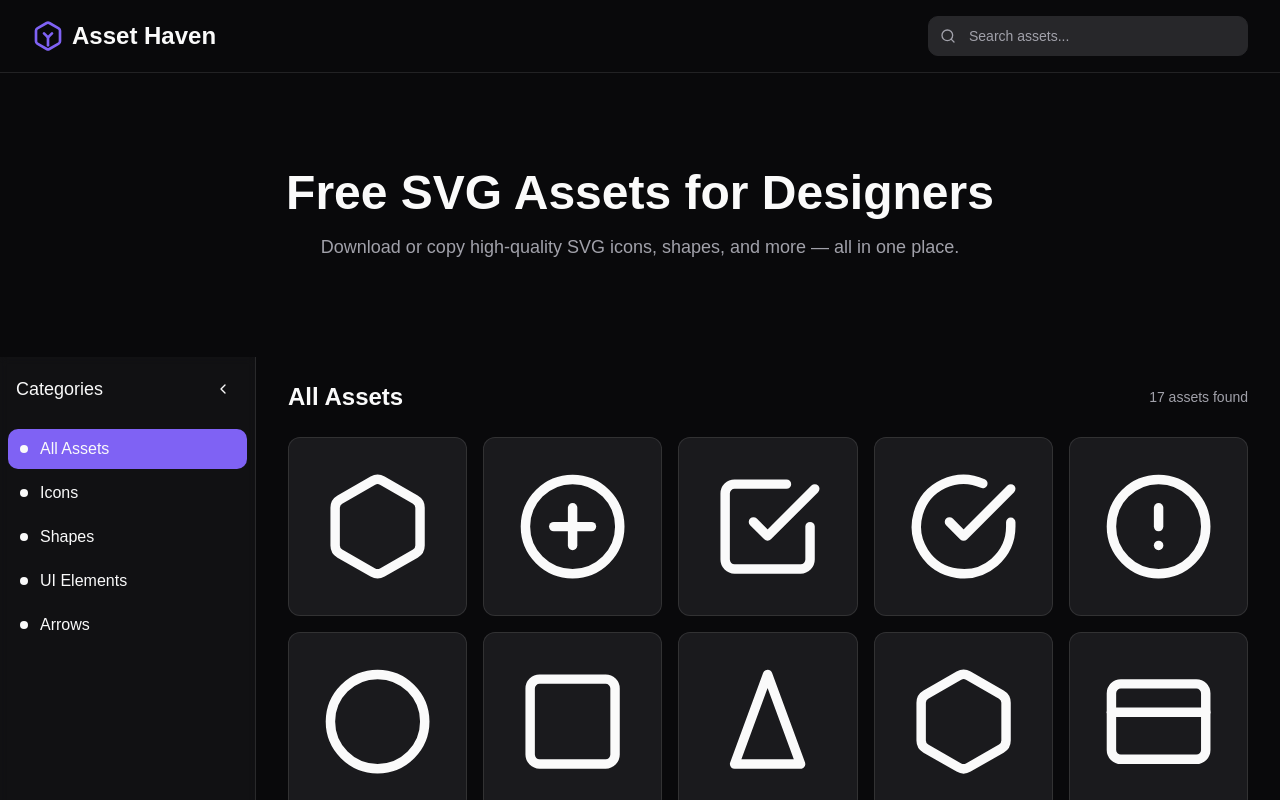
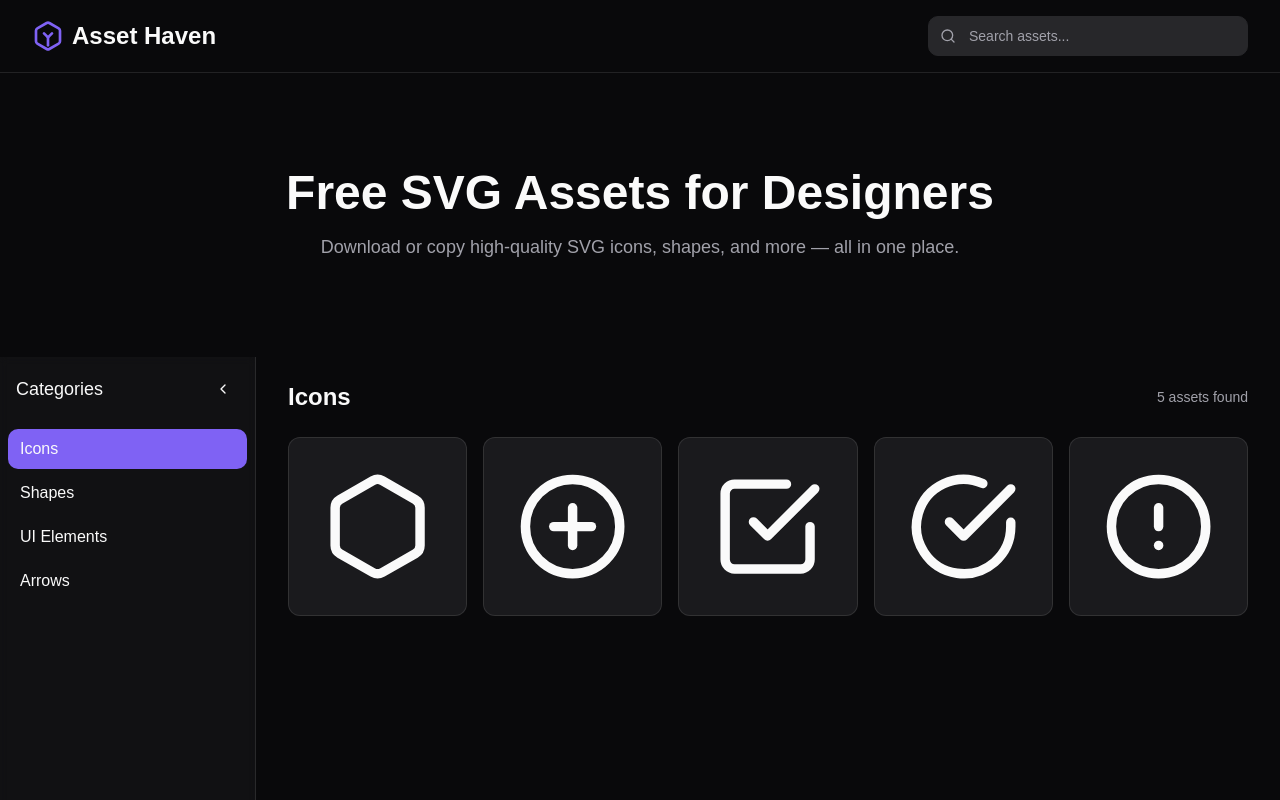
Before and after one commit to harshpushpkar/grabyor-assets, a React (Vite) app: page / in a window 1280 px wide. Shown: the top 800 px of the page. Built offline with nearby package versions, Linux system fonts and the light colour scheme.

Commit message:
Remove "All Assets" filter and category icon
Remove the "All Assets" filter option and the category icon dot from the category filter panel.

```diff
--- a/src/components/CategorySidebar.tsx
+++ b/src/components/CategorySidebar.tsx
@@ -56,30 +56,11 @@ const CategorySidebar = ({
 
         <div className="flex-1 overflow-y-auto py-2">
           <div className="space-y-1 px-2">
-            <button
-              className={cn(
-                "w-full flex items-center gap-3 px-3 py-2 rounded-md transition-colors",
-                selectedCategory === "All"
-                  ? "bg-primary text-primary-foreground"
-                  : "hover:bg-white/10"
-              )}
-              onClick={() => setSelectedCategory("All")}
-            >
-              {!collapsed ? (
-                <>
-                  <span className="size-2 rounded-full bg-current" />
-                  <span>All Assets</span>
-                </>
-              ) : (
-                <span className="mx-auto size-2 rounded-full bg-current" />
-              )}
-            </button>
-
             {categories.map((category) => (
               <button
                 key={category}
                 className={cn(
-                  "w-full flex items-center gap-3 px-3 py-2 rounded-md transition-colors",
+                  "w-full flex items-center px-3 py-2 rounded-md transition-colors",
                   selectedCategory === category
                     ? "bg-primary text-primary-foreground"
                     : "hover:bg-white/10"
@@ -87,12 +68,9 @@ const CategorySidebar = ({
                 onClick={() => setSelectedCategory(category)}
               >
                 {!collapsed ? (
-                  <>
-                    <span className="size-2 rounded-full bg-current" />
-                    <span>{category}</span>
-                  </>
+                  <span>{category}</span>
                 ) : (
-                  <span className="mx-auto size-2 rounded-full bg-current" />
+                  <span className="mx-auto text-xs">{category.substring(0, 1)}</span>
                 )}
               </button>
             ))}
--- a/src/pages/Index.tsx
+++ b/src/pages/Index.tsx
@@ -10,7 +10,7 @@ import { Loader2 } from "lucide-react";
 const Index = () => {
   const [assets, setAssets] = useState<Asset[]>([]);
   const [filteredAssets, setFilteredAssets] = useState<Asset[]>([]);
-  const [selectedCategory, setSelectedCategory] = useState("All");
+  const [selectedCategory, setSelectedCategory] = useState(categories.length > 0 ? categories[0] : "");
   const [searchQuery, setSearchQuery] = useState("");
   const [isLoading, setIsLoading] = useState(true);
 
@@ -37,9 +37,7 @@ const Index = () => {
     let filtered = assets;
 
     // Filter by category
-    if (selectedCategory !== "All") {
-      filtered = filtered.filter(asset => asset.category === selectedCategory);
-    }
+    filtered = filtered.filter(asset => asset.category === selectedCategory);
 
     // Filter by search query
     if (searchQuery.trim() !== "") {
@@ -81,7 +79,7 @@ const Index = () => {
             <>
               <div className="flex justify-between items-center mb-6">
                 <h2 className="text-2xl font-semibold">
-                  {selectedCategory === "All" ? "All Assets" : selectedCategory}
+                  {selectedCategory}
                 </h2>
                 <span className="text-sm text-muted-foreground">
                   {filteredAssets.length} {filteredAssets.length === 1 ? "asset" : "assets"} found
```
